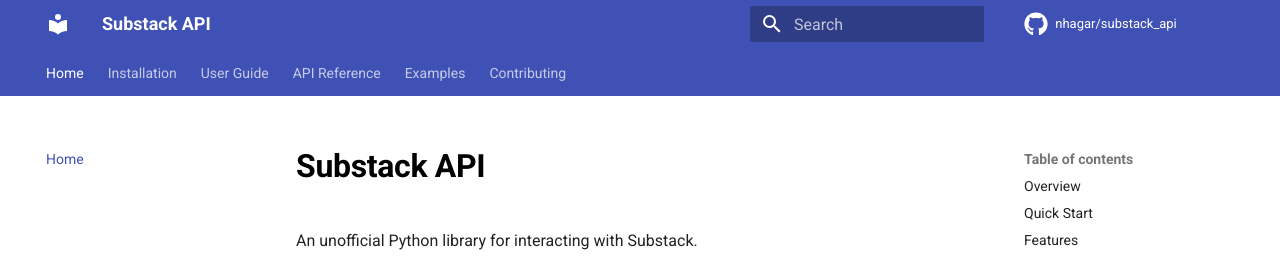
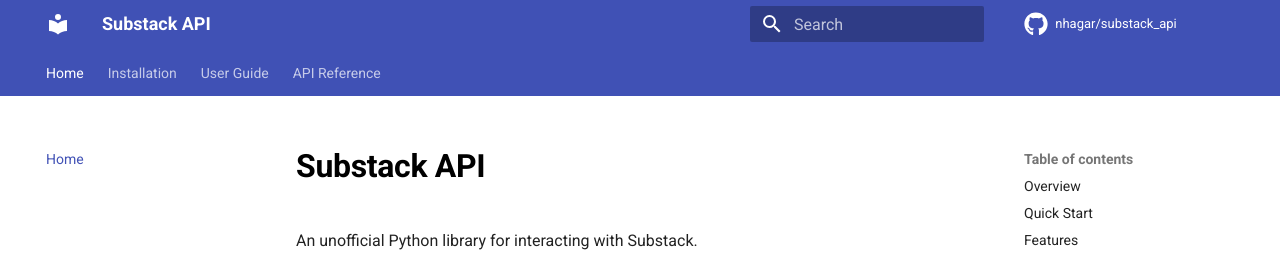
Before and after one commit to NHagar/substack_api, an MkDocs documentation site: the page built from docs/index.md, in a window 1280 px wide and 900 px high. Shown: the top 257 px of the window. Built offline with MkDocs 1.6.1 and Material for MkDocs 9.7.7, drawn with Linux system fonts in a browser that asks for light colours; comment, search, counter and statistics services are not loaded; the version menu is left out.

Commit message:
rm missing refs from nav

```diff
--- a/mkdocs.yml
+++ b/mkdocs.yml
@@ -59,8 +59,6 @@
     - Newsletter: api-reference/newsletter.md
     - Post: api-reference/post.md
     - Category: api-reference/category.md
-  - Examples: examples.md
-  - Contributing: contributing.md
 
 # Extra CSS
 extra_css:
```
